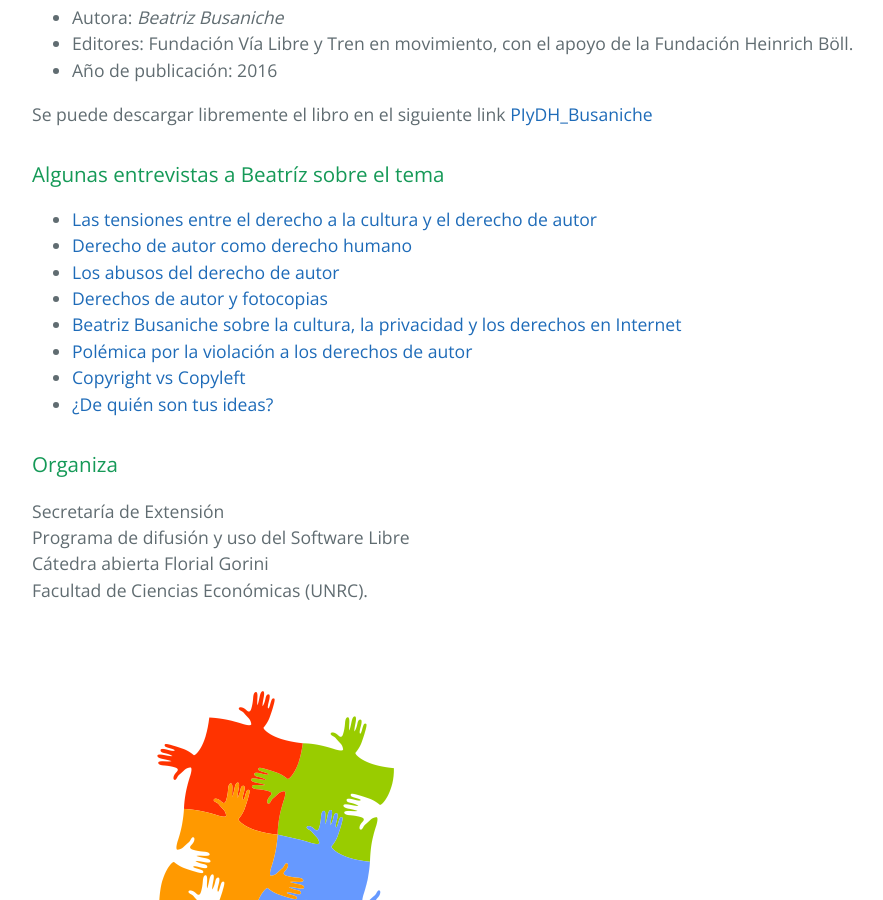
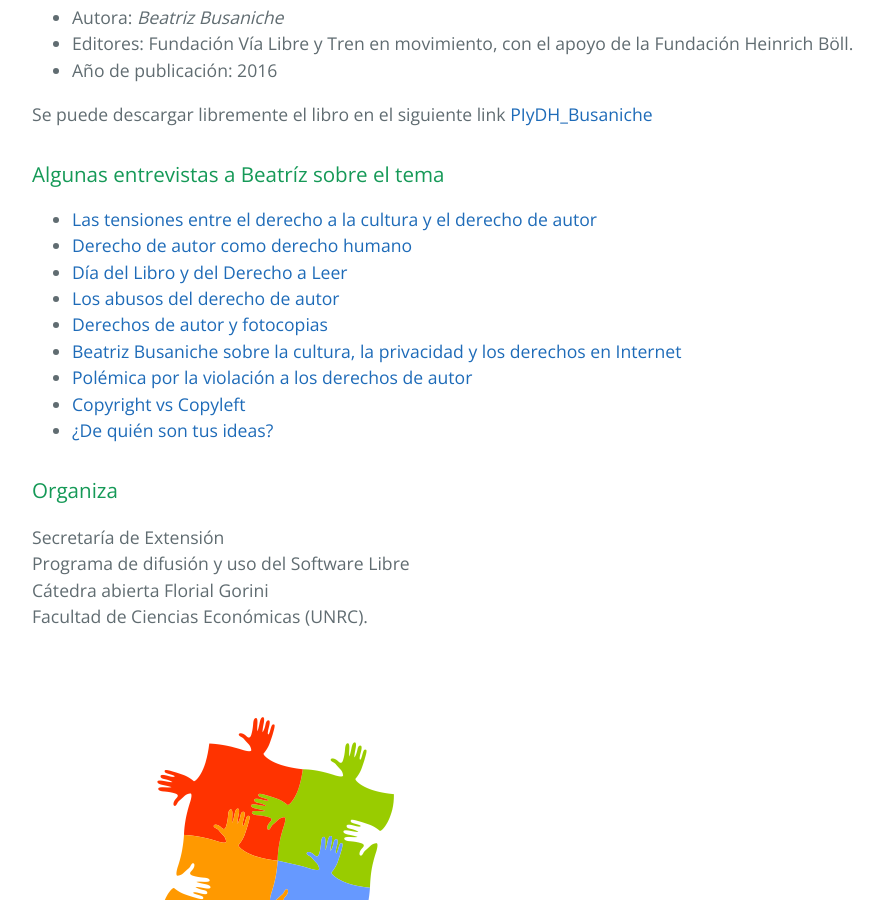
Before and after one commit to pewen/piydh, a Jekyll site: the page built from index.md, in a window 1280 px wide and 900 px high, scrolled down 1332 px. Shown: the whole window, without its empty margins (192-1075 px from the left). Built offline with Jekyll 4.4.1, drawn with Linux system fonts in a browser that asks for light colours.

Commit message:
minor changes

```diff
--- a/index.md
+++ b/index.md
@@ -24,6 +24,7 @@ http://www.vialibre.org.ar/wp-content/uploads/2016/04/piydh_busaniche.pdf)
 
 - [Las tensiones entre el derecho a la cultura y el derecho de autor](https://www.youtube.com/watch?v=No5H0WWcO-8)
 - [Derecho de autor como derecho humano](https://www.youtube.com/watch?v=rPvkHoaxeXo)
+- [Día del Libro y del Derecho a Leer](https://www.youtube.com/watch?v=rxGqkkaBLnc)
 - [Los abusos del derecho de autor](https://www.youtube.com/watch?v=olM2HE7iUgY)
 - [Derechos de autor y fotocopias](https://www.youtube.com/watch?v=gAF6_vjxl68)
 - [Beatriz Busaniche sobre la cultura, la privacidad y los derechos en Internet](https://www.youtube.com/watch?v=lCQ_GA1nmtk)
```
Also changed, not shown: 1 other file.
